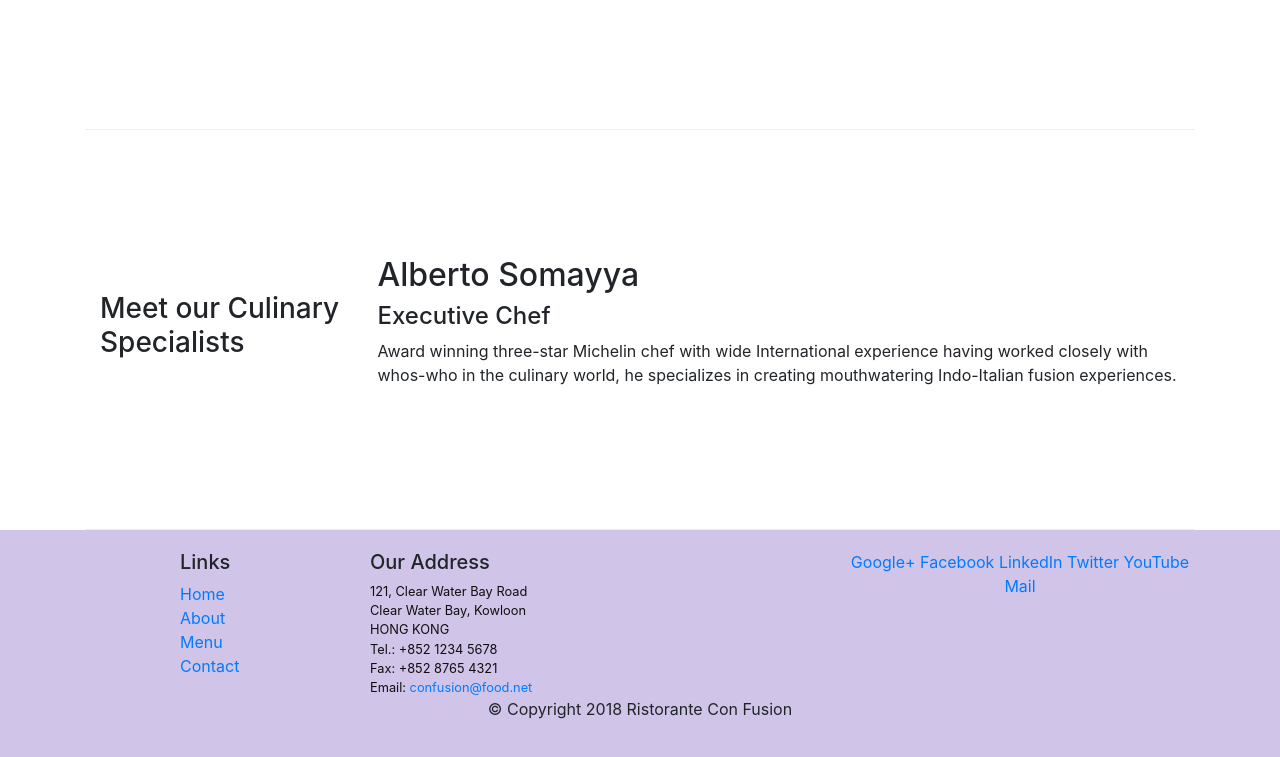
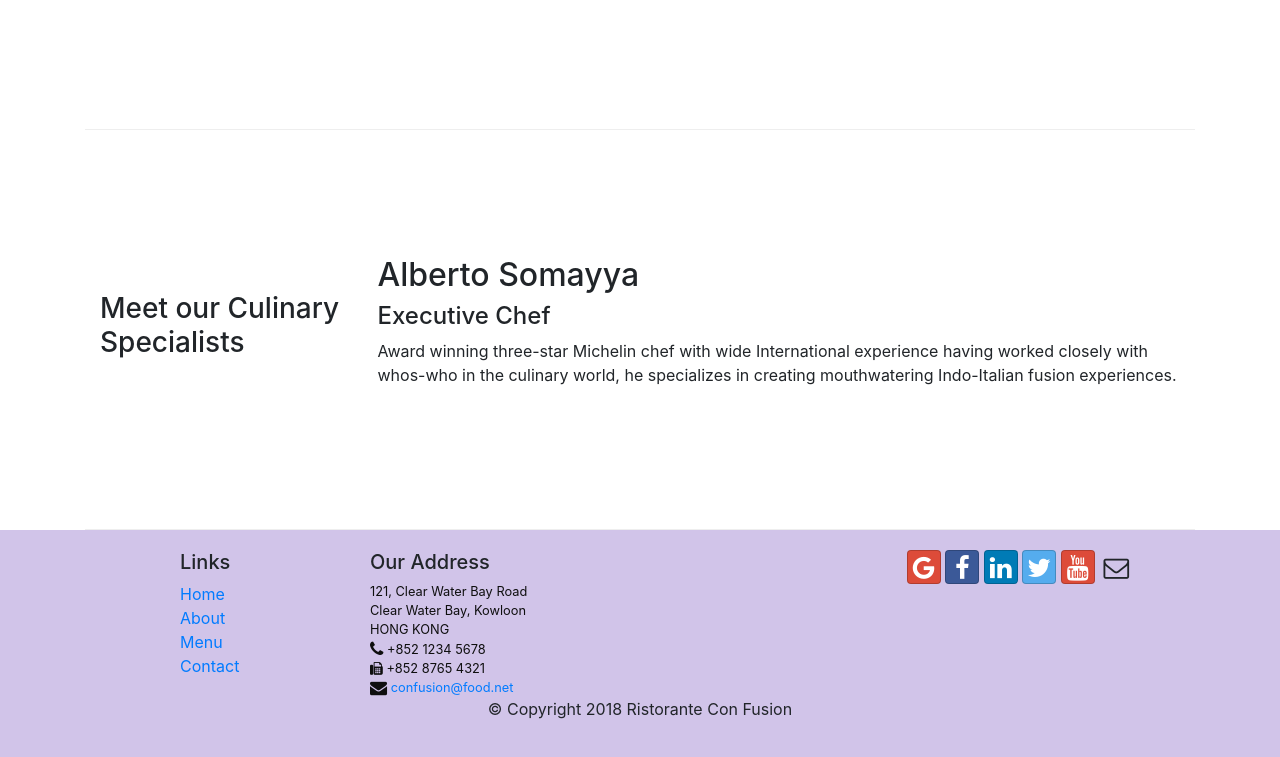
Before and after one commit to imps1001/Confusion, a website: page index.html in a window 1280 px wide. Shown: the part 1004-1761 px from the top of the page. Drawn offline with nearby package versions, Linux system fonts and the light colour scheme.

Commit message:
Icon Fonts

```diff
--- a/index.html
+++ b/index.html
@@ -9,6 +9,8 @@
 
     <!-- Bootstrap CSS -->
     <link rel="stylesheet" href="node_modules/bootstrap/dist/css/bootstrap.min.css">
+    <link rel="stylesheet" href="node_modules/font-awesome/css/font-awesome.min.css">
+    <link rel="stylesheet" href="node_modules/bootstrap-social/bootstrap-social.css">
     <link href="css/style.css" rel="stylesheet">
     <title>Ristorante Con Fusion</title>
 </head>
@@ -19,10 +21,10 @@
             <a class="navbar-brand" href="#">Ristorante con Fusion</a>
             <div class="collapse navbar-collapse" id="Navbar">
             <ul class="navbar-nav me-auto">
-                <li class="nav-item active"><a class="nav-link" href="#">Home</a></li>
-                <li class="nav-item"><a class="nav-link" href="./aboutus.html">About</a></li>
-                <li class="nav-item"><a class="nav-link" href="#">Menu</a></li>
-                <li class="nav-item"><a class="nav-link" href="#">Contact</a></li>
+                <li class="nav-item active"><a class="nav-link" href="#"><span class="fa fa-home fa-lg"></span> Home</a></li>
+                <li class="nav-item"><a class="nav-link" href="./aboutus.html"><span class="fa fa-info fa-lg"></span> About</a></li>
+                <li class="nav-item"><a class="nav-link" href="#"><span class="fa fa-list fa-lg"></span> Menu</a></li>
+                <li class="nav-item"><a class="nav-link" href="#"><span class="fa fa-address-card fa-lg"></span> Contact</a></li>
             </ul>
             </div>
         </div>
@@ -97,19 +99,19 @@
 		              121, Clear Water Bay Road<br>
 		              Clear Water Bay, Kowloon<br>
 		              HONG KONG<br>
-		              Tel.: +852 1234 5678<br>
-		              Fax: +852 8765 4321<br>
-		              Email: <a href="mailto:confusion@food.net">confusion@food.net</a>
+		              <i class="fa fa-phone fa-lg"></i> +852 1234 5678<br>
+		              <i class="fa fa-fax"></i> +852 8765 4321<br>
+		              <i class="fa fa-envelope fa-lg"></i> <a href="mailto:confusion@food.net">confusion@food.net</a>
 		           </address>
                 </div>
                 <div class="col-12 col-sm-4 align self-center">
                     <div class="text-center">
-                        <a href="http://google.com/+">Google+</a>
-                        <a href="http://www.facebook.com/profile.php?id=">Facebook</a>
-                        <a href="http://www.linkedin.com/in/">LinkedIn</a>
-                        <a href="http://twitter.com/">Twitter</a>
-                        <a href="http://youtube.com/">YouTube</a>
-                        <a href="mailto:">Mail</a>
+                        <a class="btn btn-social-icon btn-google" href="http://google.com/+"><i class="fa fa-google plus"></i></a>
+                        <a class="btn btn-social-icon btn-facebook" href="http://www.facebook.com/profile.php?id="><i class="fa fa-facebook"></i></a>
+                        <a class="btn btn-social-icon btn-linkedin" href="http://www.linkedin.com/in/"><i class="fa fa-linkedin"></i></a>
+                        <a class="btn btn-social-icon btn-twitter" href="http://twitter.com/"><i class="fa fa-twitter"></i></a>
+                        <a class="btn btn-social-icon btn-google" href="http://youtube.com/"><i class="fa fa-youtube"></i></a>
+                        <a class="btn btn-social-icon" href="mailto:"><i class="fa fa-envelope-o"></i></a>
                     </div>
                 </div>
            </div>
--- a/package.json
+++ b/package.json
@@ -15,6 +15,8 @@
   },
   "dependencies": {
     "bootstrap": "^4.5.0",
+    "bootstrap-social": "^5.1.1",
+    "font-awesome": "^4.7.0",
     "install": "^0.13.0",
     "jquery": "^3.5.1",
     "popper.js": "^1.16.0"
```
Also changed, not shown: aboutus.html (+15 -13 lines), 1 other file.
